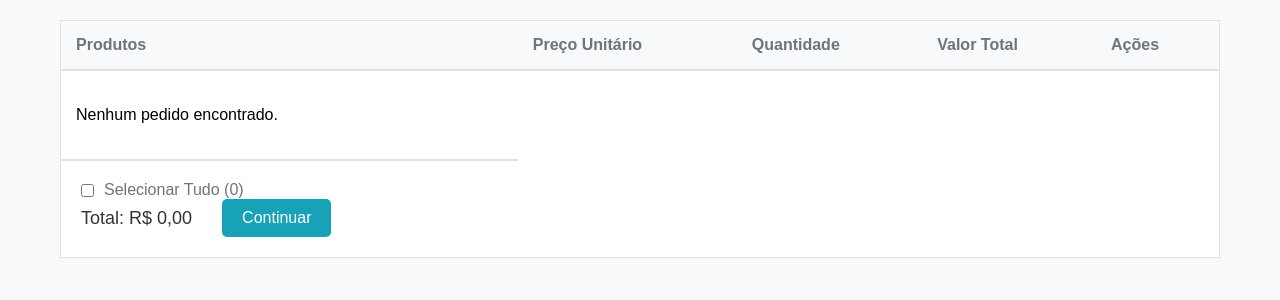
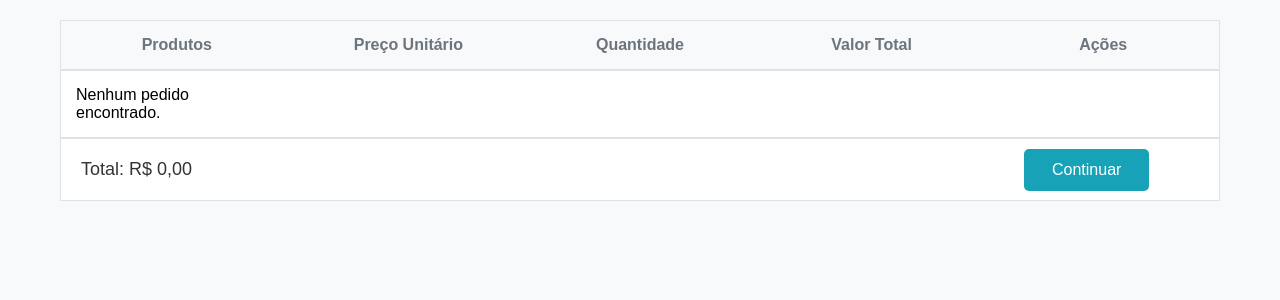
Before and after one commit to Bunnyeah/TCC, a PHP site: page /carrinho2.php in a window 1280 px wide. Shown: the part 175-475 px from the top of the page. Run offline with PHP 8.4, Linux system fonts and the light colour scheme; tables that the repository leaves empty hold one stand-in row (values such as "Sample post").

Commit message:
correção da listagem do carrinho

```diff
--- a/carrinho2.php
+++ b/carrinho2.php
@@ -11,7 +11,7 @@
         INNER JOIN cliente ON pedido.fk_cliente_ID = cliente.cliente_ID
         WHERE cliente.cliente_ID = :cliente_ID";
 $stmt = $conn->prepare($sqlListarTudo);
-$stmt->bindParam(':cliente_ID', $_SESSION["cliente_ID"]);
+$stmt->bindParam(':cliente_ID', $_SESSION["idusuario"]);
 $stmt->execute();
 
 // Verificar se a consulta foi bem-sucedida
@@ -55,6 +55,7 @@
         }
 
         table {
+            padding:0 !important;
             width: 100%;
             border-collapse: collapse;
             margin-bottom: 20px;
@@ -62,23 +63,36 @@
             border: 1px solid #dee2e6;
         }
 
-        thead {
+        .thead {
             background-color: #f8f9fa;
             border-bottom: 2px solid #dee2e6;
         }
 
-        thead th {
-            padding: 15px;
+        .thead th {
+            padding-top: 15px;
+            padding-bottom: 15px;
             text-align: left;
             font-weight: bold;
             color: #6c757d;
+            margin-left: 5vh;
+            margin-right: 5vh;
+            justify-content: center;
+        }
+        #img_name,#price-place,#quantity-place{
+            max-width: 20%;
+            width: 20%;
+        }
+        .thead th{
+            display: flex;
+            width: 20%;
+            max-width:20%;
         }
 
         tbody tr {
             border-bottom: 1px solid #dee2e6;
             display: flex;
             justify-content: space-between;
-            padding: 20px 0;
+            /* padding: 20px 0; */
         }
 
         tbody td {
@@ -86,6 +100,7 @@
             align-items: center;
             justify-content: center;
             padding: 15px;
+            width: 20%;
         }
 
         .product {
@@ -205,13 +220,16 @@
         }
 
         tfoot .actions-footer button {
-            padding: 10px 20px;
+            padding: 1.5vh 3.5vh;
             background-color: #17a2b8;
             color: #fff;
             border: none;
             border-radius: 5px;
             cursor: pointer;
             font-size: 16px;
+            left: 80vw;
+            position: absolute;
+            display: flex;
         }
 
         tfoot .actions-footer button:hover {
@@ -248,28 +266,27 @@
     </header>
     <div class="container">
         <table>
-            <thead>
-                <tr>
+            <tbody>
+                <tr class="thead">
                     <th>Produtos</th>
                     <th>Preço Unitário</th>
                     <th>Quantidade</th>
                     <th>Valor Total</th>
                     <th>Ações</th>
                 </tr>
-            </thead>
-            <tbody>
+
                 <?php if (!empty($PPs)) : ?>
                     <?php foreach ($PPs as $pp) : ?>
-                        <tr>
-                            <td class="product">
-                                <img src="<?php echo htmlspecialchars($pp->imagem); ?>" alt="Imagem do Produto">
-                                <div class="product-details">
-                                    <h2><?php echo htmlspecialchars($pp->Nome_Produto); ?></h2>
-                                </div>
+                        <tr class="tbody">
+                            <td class="product" id="img_name">
+                                <img src="./assets/imgs/produtos/<?php echo htmlspecialchars($pp->imagem); ?>" alt="Imagem do Produto">
+                                    <div class="product-details">
+                                        <h2><?php echo htmlspecialchars($pp->Nome_Produto); ?></h2>
+                                    </div>
                             </td>
-                            <td class="price"><?php echo number_format($pp->Preco_Und, 2, ',', '.'); ?> R$</td>
-                            <td class="quantity"><?php echo htmlspecialchars($pp->Qtd_produtos)?></td>
-                            <td class="price"><?php echo number_format($pp->Valor_Total, 2, ',', '.'); ?> R$</td>
+                            <td class="price" id="price-place"><?php echo number_format($pp->Preco_Und, 2, ',', '.'); ?> R$</td>
+                            <td class="quantity" id="quantity-place"><?php echo htmlspecialchars($pp->Qtd_produtos)?></td>
+                            <td class="price" id="price-place"><?php echo number_format($pp->Valor_Total, 2, ',', '.'); ?> R$</td>
                             <td class="actions">
                                 <button method="DELETE">&#128465;</button>
                             </td>
@@ -284,10 +301,12 @@
             <tfoot>
             <tr>
                 <td class="select-all">
-                    <label><input type="checkbox">Selecionar Tudo (0)</label>
+                    <!-- por enquanto, não ira ter o selecionar tudo -->
+                    <!-- <label><input type="checkbox">Selecionar Tudo (0)</label> -->
                 </td>
                 <td class="actions-footer" colspan="3">
                     <span class="total-price">Total: R$ 0,00</span>
+
                     <button>Continuar</button>
                 </td>
             </tr>
```
